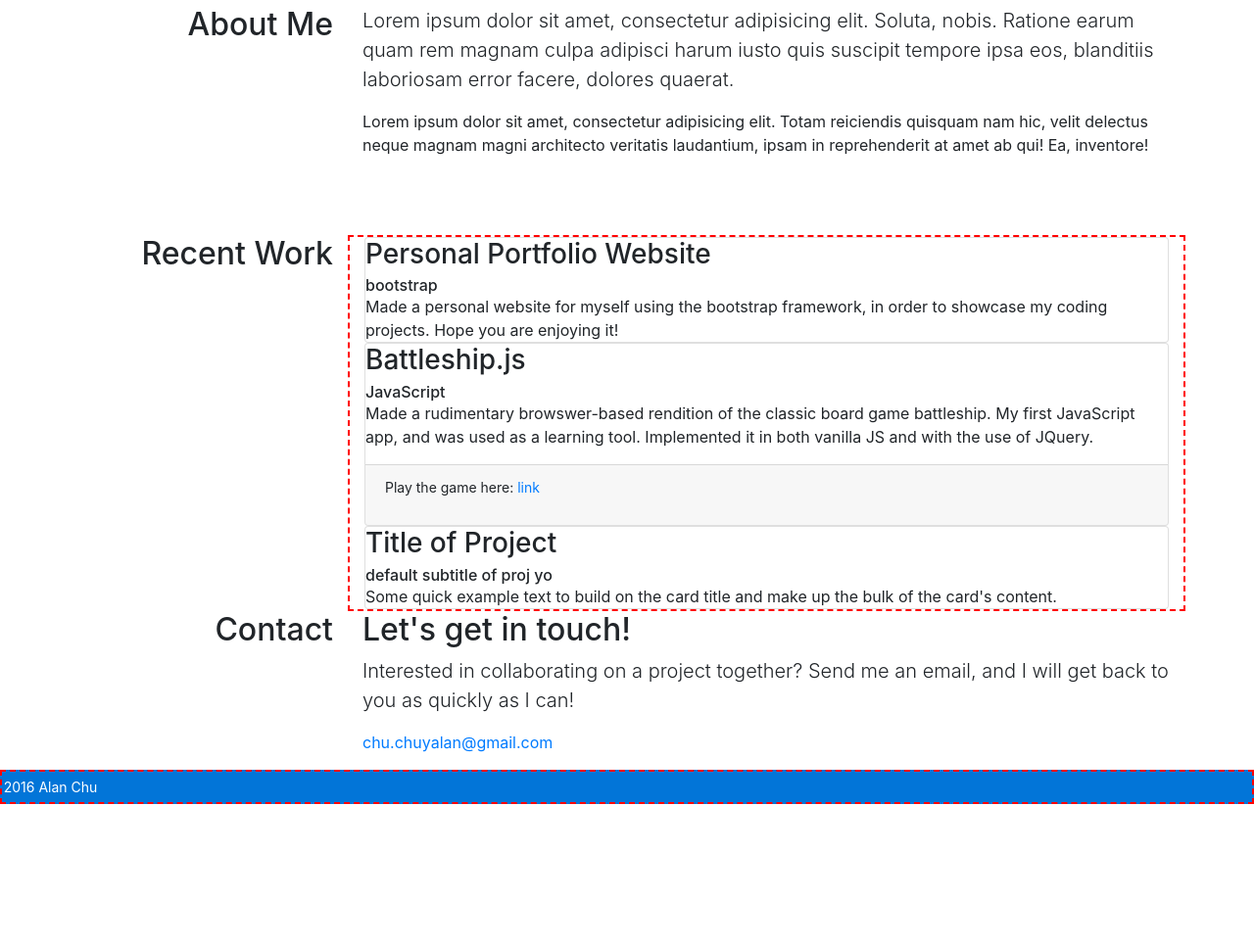
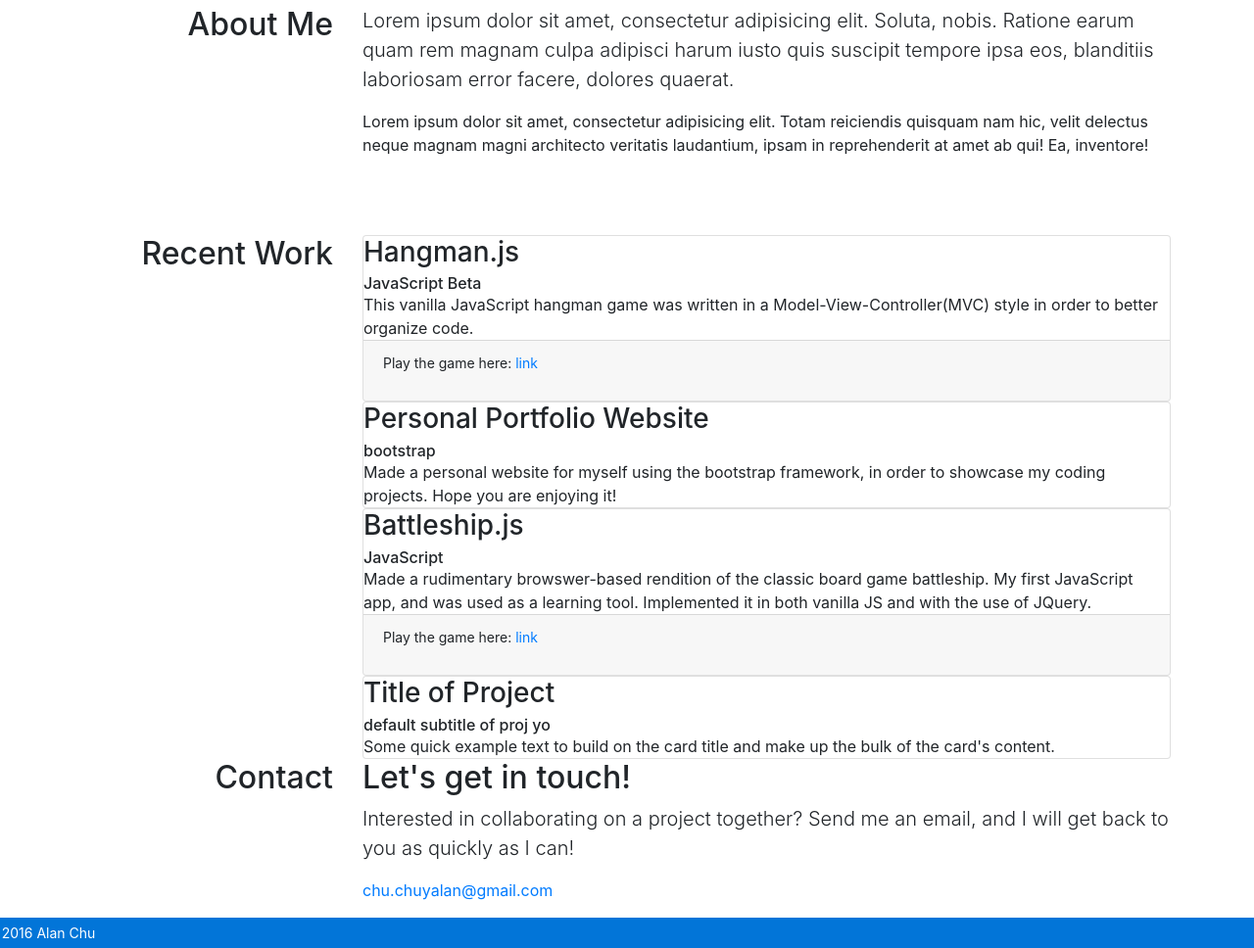
Before and after one commit to thechutrain/Bootstrap-Portfolio, a PHP site: page / in a window 1280 px wide. Shown: the part 659-1627 px from the top of the page at 98% size. Before the commit the page ends 1480 px from the top, so only its background shows below. Run offline with PHP 8.4, Linux system fonts and the light colour scheme; some libraries are stand-ins or nearby versions.

Commit message:
Added a flex display to the #Work section in order to easily change the order of the work later on. Also added my hangman game, no link to the site yet though

```diff
--- a/index.html
+++ b/index.html
@@ -73,9 +73,9 @@
       <h2 class="text-xs-center text-md-right">Recent Work </h2>
     </div>
     <!-- Content -->
-    <section class="col-sm-12 col-md-9 debug">
+    <section class="col-sm-12 col-md-9">
       <!-- Project #1 -->
-      <article>
+      <article id="portfolio-project" class="project-item">
         <div class="card">
           <div class="card-block">
             <h3 class="card-title">Personal Portfolio Website</h3>
@@ -84,21 +84,24 @@
           </div>
         </div> <!-- closes card div-->
       </article>
+
       <!-- Project #2 -->
-       <article>
+       <article id="battleship-project" class="project-item">
         <div class="card">
           <div class="card-block">
             <h3 class="card-title">Battleship.js</h3>
             <h6 class="card-subtitle"><span class="tag tag-info">JavaScript</span></h6>
             <!-- <p class="project-post-meta">April 2016</p> -->
             <p class="card-text">Made a rudimentary browswer-based rendition of the classic board game battleship. My first JavaScript app, and was used as a learning tool. Implemented it in both vanilla JS and with the use of JQuery. </p>
+          </div>
 
-            <div class="card-footer"><p><small>Play the game here: <a href="https://thechutrain.github.io/battleship.js/battleship.html">link</a></small></p></div>
-          </div>
+          <div class="card-footer"><p><small>Play the game here: <a href="https://thechutrain.github.io/battleship.js/battleship.html">link</a></small></p></div>
+
         </div> <!-- closes card div-->
       </article>
+
       <!-- Project #3 -->
-      <article>
+      <article id="default-project" class="project-item">
         <div class="card">
           <div class="card-block">
             <h3 class="card-title">Title of Project</h3>
@@ -108,8 +111,23 @@
           </div>
         </div> <!-- closes card div-->
       </article>
+
+      <!-- Project #4 -->
+      <article id="hangman-project" class="project-item">
+        <div class="card">
+          <div class="card-block">
+            <h3 class="card-title">Hangman.js</h3>
+            <h6 class="card-subtitle"><span class="tag tag-info">JavaScript</span>&nbsp;<span class="tag tag-default">Beta</span></h6>
+            <p class="card-text">This vanilla JavaScript hangman game was written in a Model-View-Controller(MVC) style in order to better organize code. </p>
+          </div>
+
+            <div class="card-footer"><p><small>Play the game here: <a href="https://thechutrain.github.io/battleship.js/battleship.html">link</a></small></p></div>
+
+        </div> <!-- closes card div-->
+      </article>
+
     </section>
-  </div> <!-- closes About -->
+  </div> <!-- closes Work -->
 
 
   <!-- Big <hr> -->
@@ -152,7 +170,7 @@
 </div> <!-- div that closes container -->
 
   <!-- Footer -->
-  <footer class="footer debug">
+  <footer class="footer">
     <div class="row">
       <div class="">
         <p class="text-xs-center footer-text"><small>&copy 2016 Alan Chu</small></p>
--- a/static/css/main.css
+++ b/static/css/main.css
@@ -10,11 +10,47 @@ Layout
 }
 
 
+/*
+===========================
+Work - section
+===========================*/
+/* - make the section a flex-box,
+to easily change the order of each project */
+#Work > section{
+  display: flex;
+  display: -webkit-flex;
+  display: -ms-flex;
+  -webkit-flex-direction: column;
+  -ms-flex-direction: column;
+  flex-direction: column;
 
-.debug {
-  border: 2px red dashed;
-  /*min-height: 10px;*/
 }
+.project-item{
+  -webkit-flex: 0 1 auto;
+  -ms-flex: 0 1 auto;
+  flex: 0 1 auto;
+}
+#default-project{
+  order: 6;
+  -webkit-order: 6;
+  -ms-flex-order: 6;
+}
+#battleship-project{
+  order: 2;
+  -webkit-order: 2;
+  -ms-flex-order: 2;
+}
+#portfolio-project{
+  order: 0;
+  -webkit-order: 0;
+  -ms-flex-order: 0;
+}
+#hangman-project{
+  order: -2;
+  -webkit-order: -2;
+  -ms-flex-order: -2;
+}
+
 
 /*
 ===========================
@@ -29,3 +65,13 @@ footer{
   margin-bottom: 0;
   padding: 5px 0;
 }
+
+
+/*
+===========================
+debugging!
+===========================*/
+.debug {
+  border: 2px red dashed;
+  /*min-height: 10px;*/
+}
```
